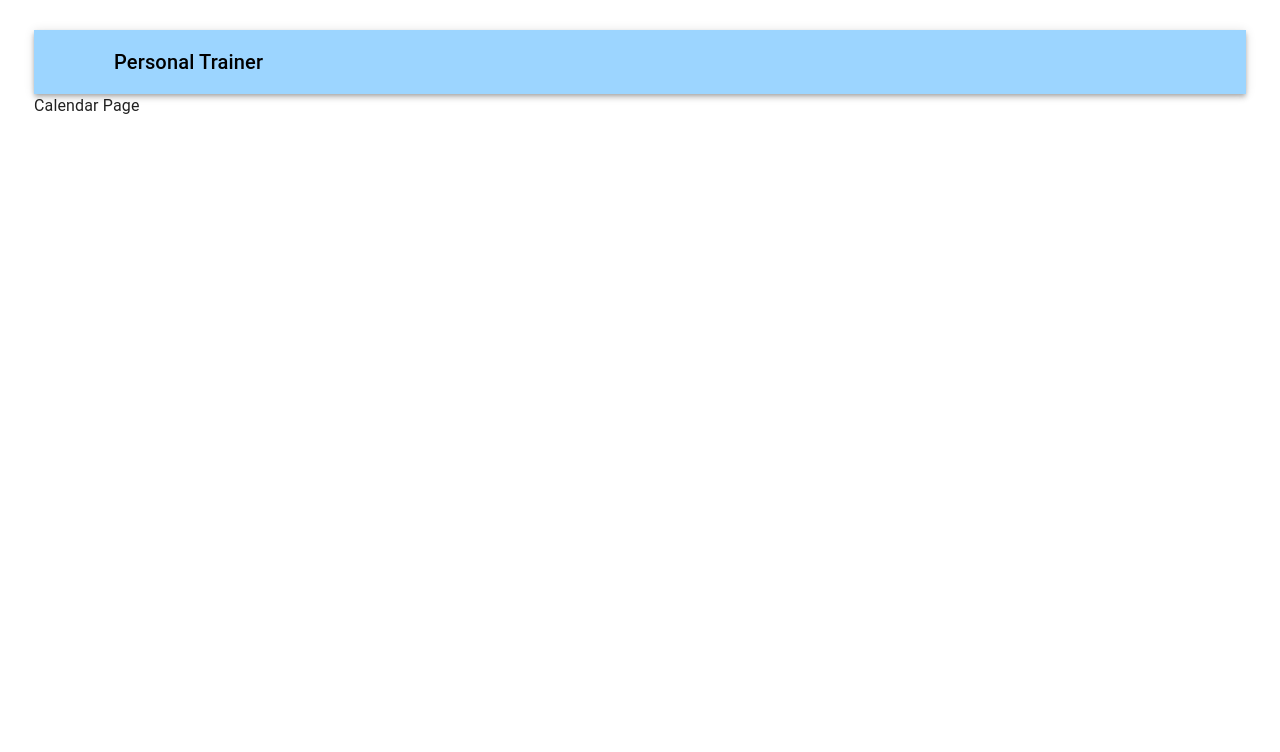
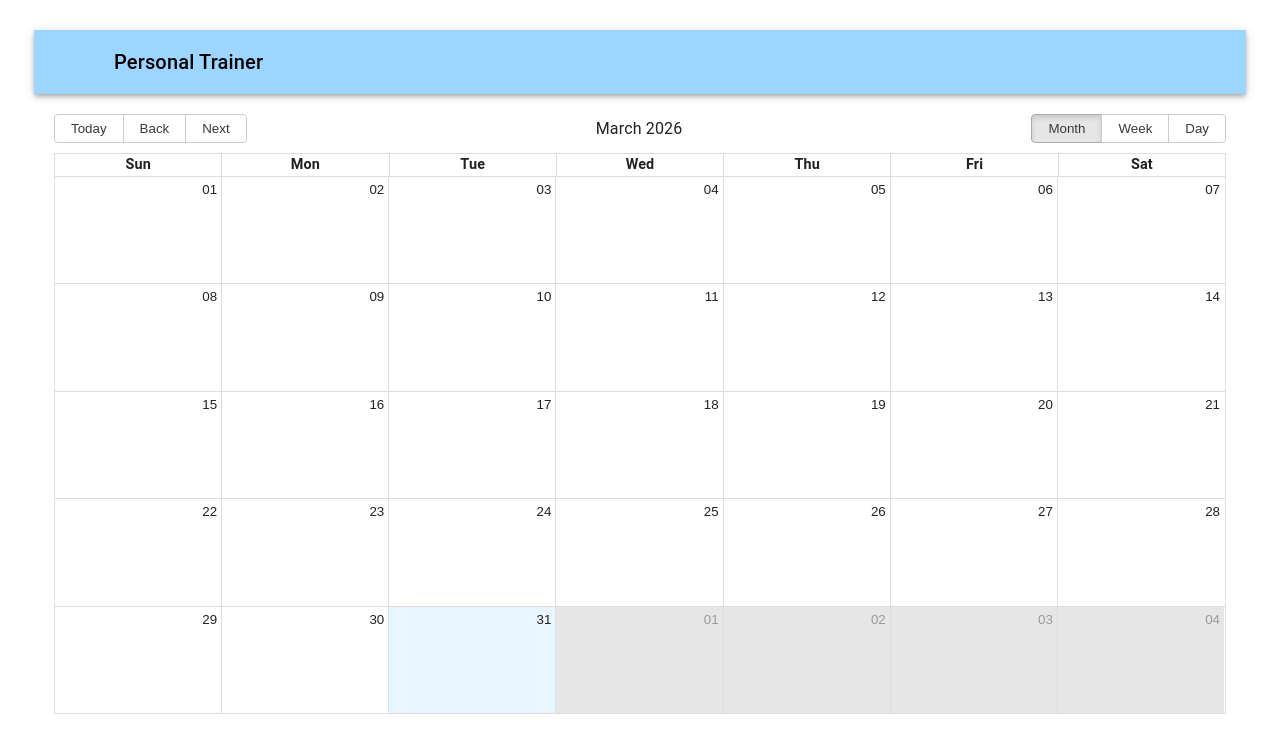
Before and after one commit to HaniNghi/Personal-Trainer, a React (Vite) app: page /calendar in a window 1280 px wide. Shown: the top 752 px of the page. Built offline with nearby package versions, Linux system fonts and the light colour scheme; no server answers; some icons are missing.

Commit message:
feat(calendar): successfully add big calendar into calendar page

```diff
--- a/src/App.tsx
+++ b/src/App.tsx
@@ -7,6 +7,7 @@ import { useState } from "react";
 import { Routes, Route } from "react-router-dom";
 import CustomerList from "./components/CustomerList";
 import TrainingList from "./components/TrainingList";
+import TrainingCalendar from "./components/TrainingCalendar";
 
 function App() {
   const [openMenu, setOpenMenu] = useState(false);
@@ -21,7 +22,7 @@ function App() {
             <Route path="/" element={<CustomerList />} />
             <Route path="/customers" element={<CustomerList />} />
             <Route path="/trainings" element={<TrainingList />} />
-            <Route path="/calendar" element={<div>Calendar Page</div>} />
+            <Route path="/calendar" element={<TrainingCalendar/>} />
             <Route path="/statistics" element={<div>Statistics Page</div>} />
           </Routes>
         </div>
--- a/src/components/SideBarData.tsx
+++ b/src/components/SideBarData.tsx
@@ -18,7 +18,7 @@ export const SideBarData = [
     {
         title: "Calendar",
         icon: <CalendarMonthIcon />,
-        link: "",
+        link: "/calendar",
     },
     {
         title: "Statistic",
--- a/src/components/Calendar.tsx
+++ b/src/components/TrainingCalendar.tsx
@@ -4,10 +4,11 @@ import moment from "moment";
 import { useState, useEffect } from "react";
 import { fetchTraining } from "../api";
 import type { Training } from "../types";
+import dayjs from "dayjs";
 
 const localizer = momentLocalizer(moment);
 
-export default function Calendar() {
+export default function TrainingCalendar() {
   const [trainings, setTrainings] = useState<Training[]>([]);
 
   // Fetch trainings from your API
@@ -21,19 +22,22 @@ export default function Calendar() {
     getTrainings();
   }, []);
 
-  const events = trainings.map((training) => ({
-    title: `${training.activity} (${training.customer?.firstname || "Unknown"})`,
-    start: training.date.toDate(), // convert Dayjs → Date
-    end: training.date.add(training.duration, "minute").toDate(),
-  }));
+  const events = trainings.map((t) => {
+    const start = dayjs(t.date);
+    return {
+      title: `${t.activity} (${t.customer?.firstname || "Unknown"})`,
+      start: start.toDate(),
+      end: start.add(t.duration, "minute").toDate(),
+    };
+  });
 
   return (
-    <div style={{ height: "600px", margin: "20px" }}>
+    <div style={{ height: "600px", margin: "20px"}}>
       <Calendar
         localizer={localizer}
         events={events}
-        startAccessor="start"
-        endAccessor="end"
+        startAccessor={(event) => event.start}
+        endAccessor={(event) => event.end}
         views={["month", "week", "day"]}
       />
     </div>
```
